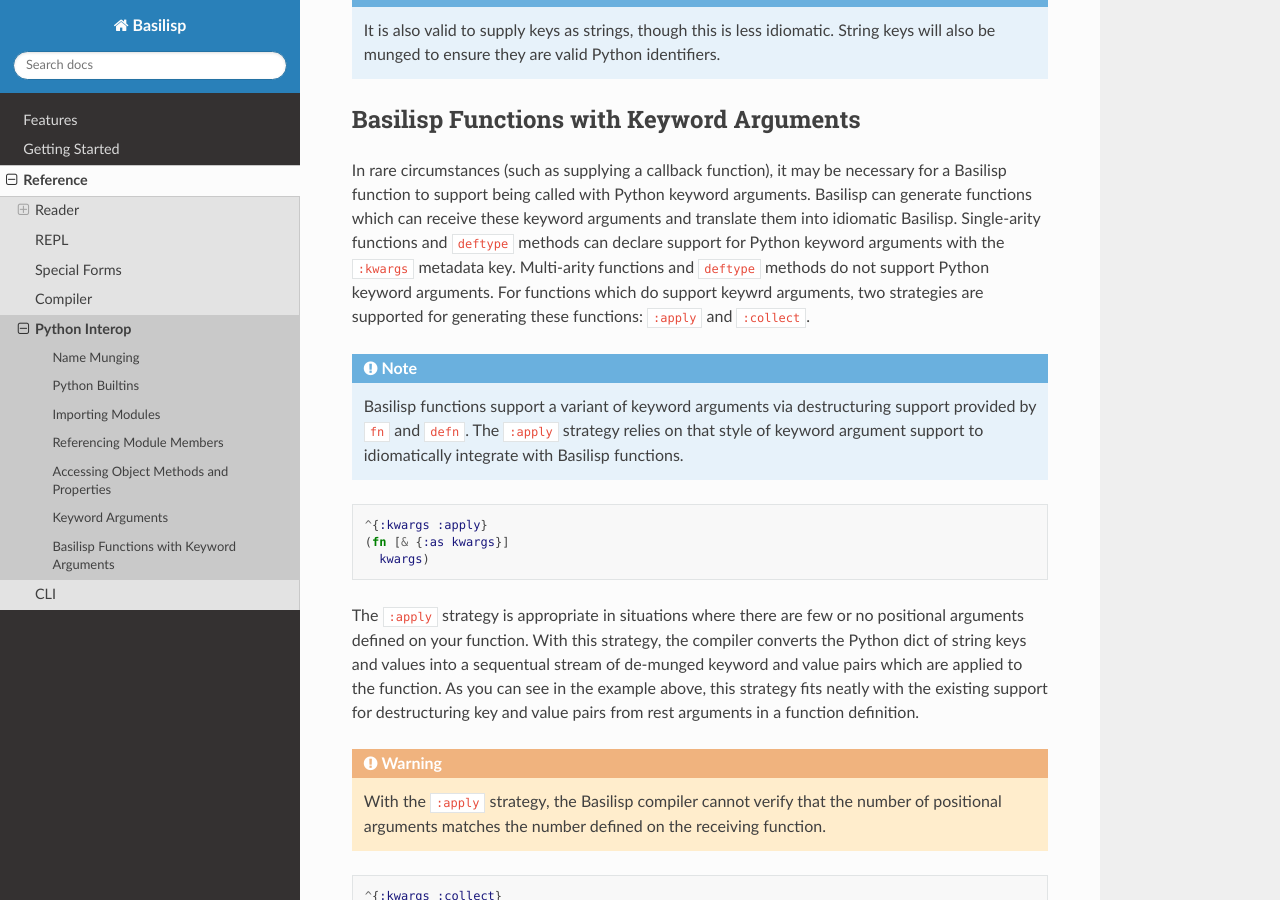
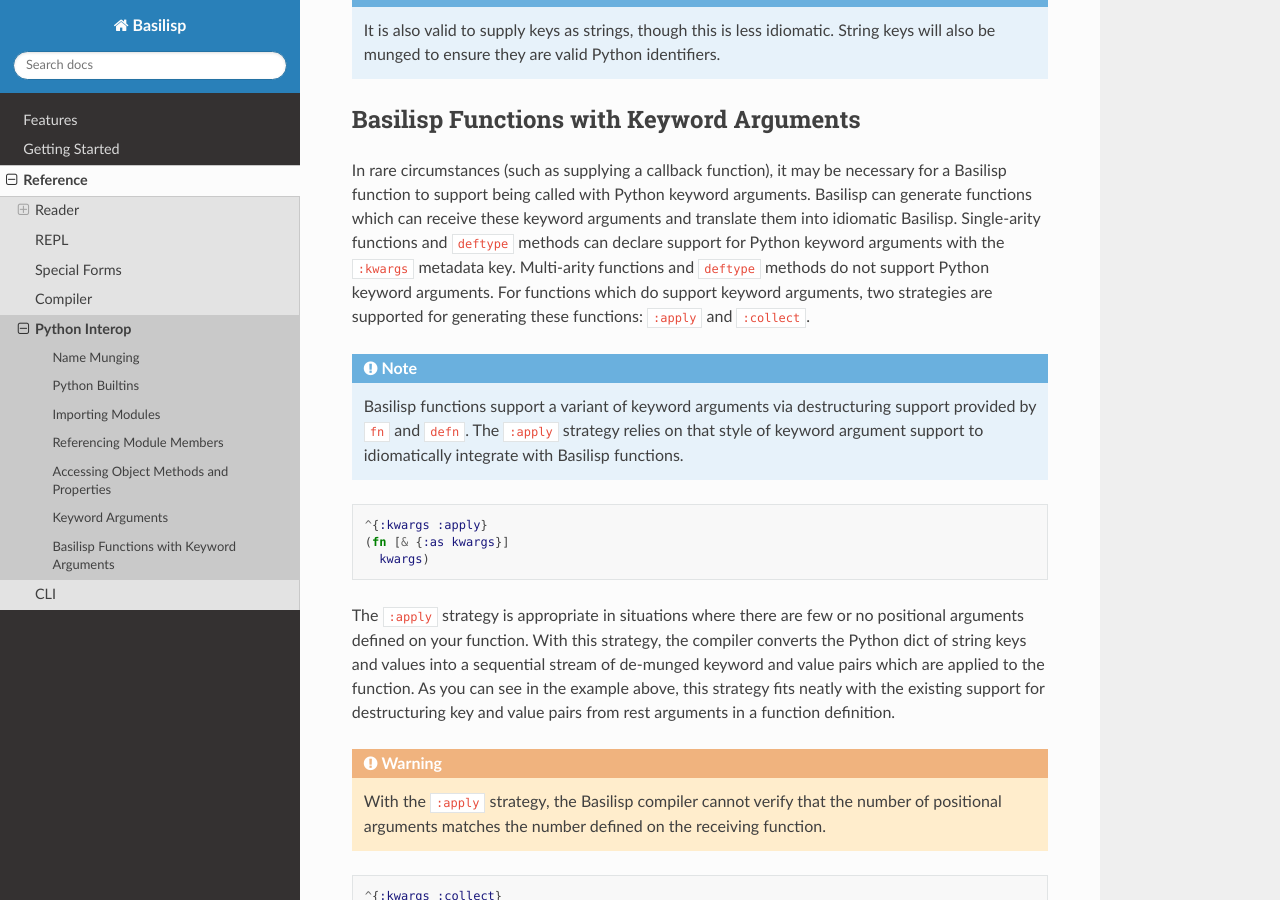
Before and after one commit to basilisp-lang/basilisp, a Sphinx documentation site: the page built from docs/pyinterop.rst, in a window 1280 px wide and 900 px high, scrolled down 3779 px. Built offline with Sphinx 7.4.7 and the Read the Docs theme 2.0.0, drawn with Linux system fonts in a browser that asks for light colours.

Commit message:
Spell good

```diff
--- a/docs/pyinterop.rst
+++ b/docs/pyinterop.rst
@@ -167,7 +167,7 @@
 Basilisp can generate functions which can receive these keyword arguments and translate them into idiomatic Basilisp.
 Single-arity functions and ``deftype`` methods can declare support for Python keyword arguments with the ``:kwargs`` metadata key.
 Multi-arity functions and ``deftype`` methods do not support Python keyword arguments.
-For functions which do support keywrd arguments, two strategies are supported for generating these functions: ``:apply`` and ``:collect``.
+For functions which do support keyword arguments, two strategies are supported for generating these functions: ``:apply`` and ``:collect``.
 
 .. note::
 
@@ -181,7 +181,7 @@
       kwargs)
 
 The ``:apply`` strategy is appropriate in situations where there are few or no positional arguments defined on your function.
-With this strategy, the compiler converts the Python dict of string keys and values into a sequentual stream of de-munged keyword and value pairs which are applied to the function.
+With this strategy, the compiler converts the Python dict of string keys and values into a sequential stream of de-munged keyword and value pairs which are applied to the function.
 As you can see in the example above, this strategy fits neatly with the existing support for destructuring key and value pairs from rest arguments in a function definition.
 
 .. warning::
```
